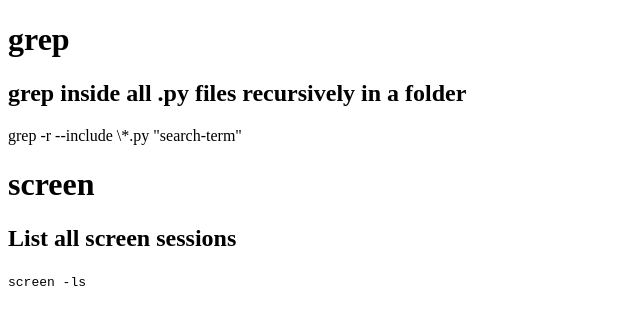
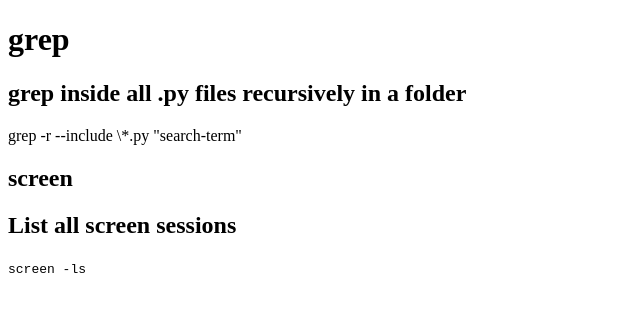
Before and after one commit to sreenidhi707/settings, a plain HTML site: page index.html in a window 1280 px wide. Shown: the whole page, without its empty margins (0-640 px from the left). Drawn offline with Linux system fonts and the light colour scheme.

Commit message:
Update index.html

```diff
--- a/index.html
+++ b/index.html
@@ -9,7 +9,7 @@
   <p>grep -r --include \*.py "search-term"</p>
 </section>
 
-<h1>screen</h1>
+<h2>screen</h2>
 
 <section>
   <h2>List all screen sessions</h2>
```
